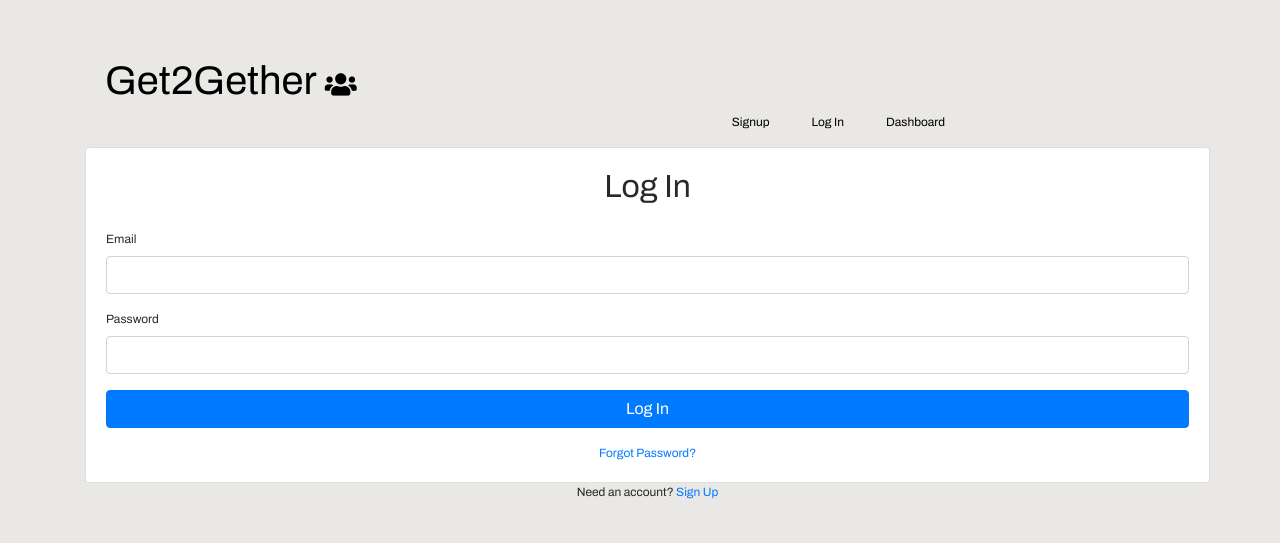
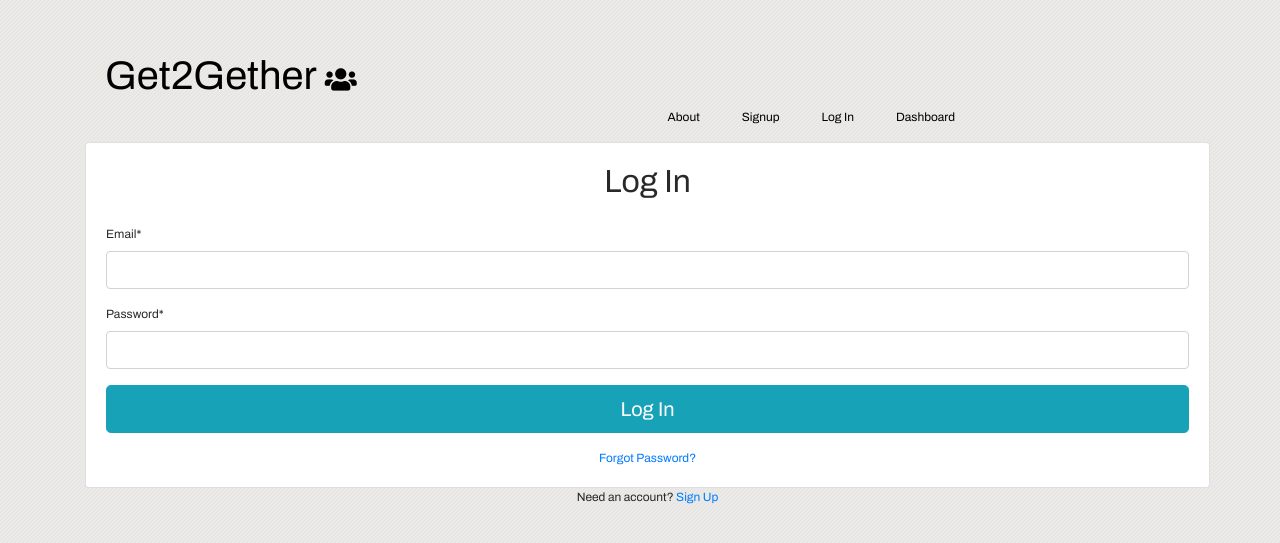
Before and after one commit to dnsrocha/get2gether-capstone, a React (Create React App) app: page /login in a window 1280 px wide. Shown: the part 121-664 px from the top of the page. Built offline with nearby package versions, Linux system fonts and the light colour scheme; no server answers.

Commit message:
added about us

```diff
--- a/src/App.js
+++ b/src/App.js
@@ -45,15 +45,15 @@ const App = () => {
           className="d-flex align-items-center justify-content-center"
           style={{ minHeight: "100vh"}}
         >
-        <div className="w-100" >  {/* style={{ maxWidth: '400px' }}  */}
+        <div className="w-100" >
           <Router>
             <AuthProvider>
               <Navbar baseUrl={BASE_URL} />
               <Switch>
-                <Route path="/"><Home baseURL={BASE_URL} /></Route>
-                <Route path="/signup" component={Signup} />
-                <Route path="/login" component={Login} />
-                <Route path="/reset-password" component={ForgotPassword} />
+                <Route exact path="/" component={Home} />
+                <Route exact path="/signup" component={Signup} />
+                <Route exact path="/login" component={Login} />
+                <Route exact path="/reset-password" component={ForgotPassword} />
                 <PrivateRoute exact path="/dashboard" component={UserDashboard} />
                 <PrivateRoute exact path="/update-account" component={UpdateAccount} />
                 <PrivateRoute exact path="/create-account"><ProfileForm baseURL={BASE_URL} /></PrivateRoute>
--- a/src/components/Home.js
+++ b/src/components/Home.js
@@ -1,20 +1,37 @@
 
 import React from 'react';
-import { useAuth } from '../contexts/AuthContext';
-import UserDashboard from './UserDashboard'
-import Login from './Login'
+import { Link } from 'react-router-dom'
+import "bootswatch/dist/united/bootstrap.min.css"
 
-const Home = ({baseURL}) => {
-    const { currentUser } = useAuth();
-        return (
-            <div>
-                { currentUser ?
-                    <UserDashboard baseURL={baseURL} />
-                :
-                    <Login />
-                }
+const Home = () => {
+    return (
+
+
+        // <div class="card">
+        //     <div class="card-body">
+        //         Get2Gether is a free way to help you stay connected with friends and family members that lives abroad. <br />
+        //         The web app allows registered users to add and save location information for all their contacts and always know the best time to reach out to them for a real time conversation.<br />
+        //         It is a simple solution for having time zone info and time zone conversion, all in one place.<br /><br />
+
+        //         Get2Gether started as a Capstone Project for <a href="https://adadevelopersacademy.org/" target="_blank" rel="noreferrer">Ada Developers Academy</a> by Denise Soares.<br /><br/ >
+        //         Want to know more? <Link to="/signup" >Join Us</Link>
+        //     </div>
+        // </div>
+
+            <div class="card">
+                <div class="card-body">
+                    <h6 class="card-subtitle mb-2 text-muted">About Us</h6>
+                    <p class="card-text">Get2Gether is a free way to help you stay connected with friends and family members that lives abroad. <br />
+                        The web app allows registered users to add and save location information for all their contacts and always know the best time to reach out to them for a real time conversation.<br />
+                        It is a simple solution for having time zone info and time zone conversion, all in one place.<br /><br />
+                    </p>
+                    <p>
+                        Get2Gether started as a Capstone Project for <a href="https://adadevelopersacademy.org/" target="_blank" rel="noreferrer">Ada Developers Academy</a> by Denise Soares.<br /><br/ >
+                        Want to know more? <Link to="/signup" >Join Us</Link>
+                    </p>
+                </div>
             </div>
-        )
+    )
 }
 
 export default Home;
--- a/src/components/Locations.js
+++ b/src/components/Locations.js
@@ -1,6 +1,6 @@
 import React, {useEffect, useState} from 'react'
 import { useHistory } from 'react-router-dom'
-import { Form, Button } from 'react-bootstrap'
+import { Form } from 'react-bootstrap'
 import TimeBar from "./TimeBar";
 import axios from 'axios'
 import { useAuth } from '../contexts/AuthContext'
@@ -121,7 +121,7 @@ export default function Locations({baseURL}) {
         <div id="locations">
 
             <Form >
-                <h3 className='text-center mb-4'>Time Bar</h3>
+                <h2 className='text-center mb-4'><p class="lead"><strong>Time Bar</strong></p></h2>
                 <Form.Label>Select the contact(s) you want to reach out to!</Form.Label>
                 <Form.Group controlId="addContact">
                     <Form.Control as="select" id="contacts">
@@ -132,18 +132,18 @@ export default function Locations({baseURL}) {
                     </Form.Control>
                 </Form.Group>
 
-                <Button onClick={showContact}>Add to Time Bar</Button>
+                <button type="button" class="btn btn-secondary" onClick={showContact}>Add to Time Bar</button>
             </Form>
+            <span><p style={{margin: '5rem'}}></p></span>
             <TimeBar name={user.full_name} date={date} srcTzInfo={srcTzInfo} dst_location={user.location_info}
                 src_availability={{}} dst_availability={user.availability_info}/>
             {addedContacts.map((c, i) =>
                 <TimeBar key={i} name={contactsList[c].name} date={date} srcTzInfo={srcTzInfo} dst_location={contactsList[c].location_info}
                     src_availability={user.availability_info} dst_availability={contactsList[c].availability_info}/>
             )}
+            <span></span>
             <div className="w-100 text-center mt2">
-                <Button variant="link" onClick={refreshPage}>
-                    Refresh
-                </Button>
+                <button type="button" class="btn btn-link" onClick={refreshPage} >Refresh</button>
             </div>
         </div>
 
--- a/src/components/Login.js
+++ b/src/components/Login.js
@@ -39,14 +39,15 @@ export default function Login () {
                     {error && <Alert variant="danger">{error}</Alert>}
                     <Form onSubmit={handleSubmit}>
                         <Form.Group id="email">
-                            <Form.Label>Email</Form.Label>
+                            <Form.Label>Email*</Form.Label>
                             <Form.Control type="email" ref={emailRef} required />
                         </Form.Group>
                         <Form.Group id="password">
-                            <Form.Label>Password</Form.Label>
+                            <Form.Label>Password*</Form.Label>
                             <Form.Control type="password" ref={passwordRef} required />
                         </Form.Group>
-                        <Button disabled={loading} className="w-100" type="submit">Log In</Button>
+                        {/* <Button disabled={loading} className="w-100" type="submit">Log In</Button> */}
+                        <button disabled={loading} type="button" class="btn btn-info btn-lg btn-block">Log In</button>
                     </Form>
                         <div className="w-100 text-center mt-3">
                             <Link to="/reset-password">Forgot Password?</Link>
--- a/src/components/Navbar/MenuItems.js
+++ b/src/components/Navbar/MenuItems.js
@@ -1,6 +1,11 @@
 
 
 const MenuItems = [
+    {
+        title: 'About',
+        url: "/",
+        cName: 'nav-links'
+    },
     {
         title: 'Signup',
         url: "/signup",
--- a/src/components/Signup.js
+++ b/src/components/Signup.js
@@ -2,8 +2,9 @@ import React, { useRef, useState} from 'react'
 import { Link, useHistory } from 'react-router-dom'
 import { useAuth } from '../contexts/AuthContext'
 
-import { Button, Alert, Form, Card } from 'react-bootstrap'
+import { Alert, Form, Card } from 'react-bootstrap'
 import 'bootstrap/dist/css/bootstrap.min.css'
+import "bootswatch/dist/united/bootstrap.min.css"
 
 
 
@@ -44,18 +45,19 @@ export default function Signup () {
                     {error && <Alert variant="danger">{error}</Alert>}
                     <Form onSubmit={handleSubmit}>
                         <Form.Group id="email">
-                            <Form.Label>Email</Form.Label>
+                            <Form.Label>Email*</Form.Label>
                             <Form.Control type="email" ref={emailRef} required />
                         </Form.Group>
                         <Form.Group id="password">
-                            <Form.Label>Password</Form.Label>
+                            <Form.Label>Password*</Form.Label>
                             <Form.Control type="password" ref={passwordRef} required />
                         </Form.Group>
                         <Form.Group id="password-confirm">
-                            <Form.Label>Password Confirmation</Form.Label>
+                            <Form.Label>Password Confirmation*</Form.Label>
                             <Form.Control type="password" ref={passwordConfirmRef} required />
                         </Form.Group>
-                        <Button disabled={loading} className="w-100" type="submit">Sign Up</Button>
+                        {/* <Button disabled={loading} className="w-100" type="submit">Sign Up</Button> */}
+                        <button disabled={loading} type="button" class="btn btn-info btn-lg btn-block">Sign Up</button>
                     </Form>
                 </Card.Body>
             </Card>
--- a/src/components/UserDashboard.js
+++ b/src/components/UserDashboard.js
@@ -1,8 +1,8 @@
 
 import React, { useState } from 'react'
-import { Link, useHistory } from 'react-router-dom'
+import { useHistory } from 'react-router-dom'
 import { useAuth } from '../contexts/AuthContext'
-import { Card, Button, Alert } from 'react-bootstrap'
+import { Card, Alert } from 'react-bootstrap'
 import Locations from './Locations'
 import './TimeBar.css'
 
@@ -30,32 +30,21 @@ export default function UserDashboard () {
             <Card>
                 <Card.Body>
                     {error && <Alert variant="danger">{error}</Alert>}
-                    <strong>You are logged in as: </strong>{currentUser.email} <br />
-
-                    <Link to="/update-profile" className="btn btn-secondary w100 mt-3 mx-3">
-                        Update Profile
-                    </Link>
-
-                    <Link to="/update-account" className="btn btn-secondary w100 mt-3 mx-3">
-                        Update Account
-                    </Link>
-
-                    <Link to="/add-contact" className="btn btn-secondary w100 mt-3 mx-3">
-                        Add Contact
-                    </Link>
-
-                    <Link to="/contacts-list" className="btn btn-secondary w100 mt-3 mx-3">
-                        Manage Contacts
-                    </Link>
-
+                    <div>
+                        <span><p><strong>You are logged in as: </strong>{currentUser.email}</p></span>
+                    </div>
+                    <div>
+                        <ol class="breadcrumb">
+                        <li class="breadcrumb-item"><a href="/update-profile">Update Profile</a></li>
+                        <li class="breadcrumb-item"><a href="/update-account">Update Account</a></li>
+                        <li class="breadcrumb-item"><a href="/add-contact">Add Contacts</a></li>
+                        <li class="breadcrumb-item"><a href="/contacts-list">Manage Contacts</a></li>
+                        </ol>
+                    </div>
+                    <span><button type="button" class="btn btn-link" onClick={handleLogout} >Log Out</button></span>
                 </Card.Body>
             </Card>
-            <div className="w-100 text-center mt2">
-                <Button variant="link" onClick={handleLogout}>
-                    Log Out
-                </Button>
-            </div>
-
+            <br />
             <Locations />
         </>
     )
```
Also changed, not shown: src/components/Search.js (deleted, +0 -11 lines), 1 other file (tests, documents, lock files or other folders).
